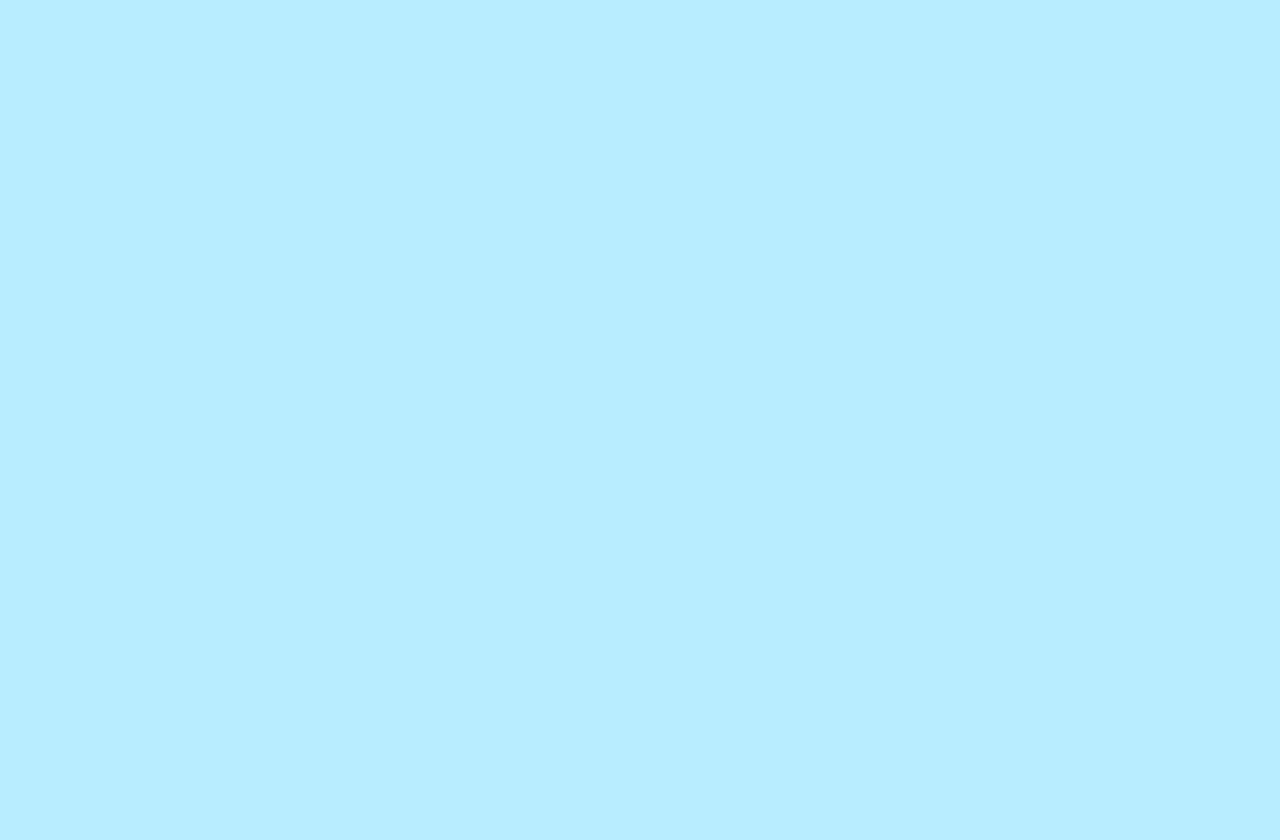
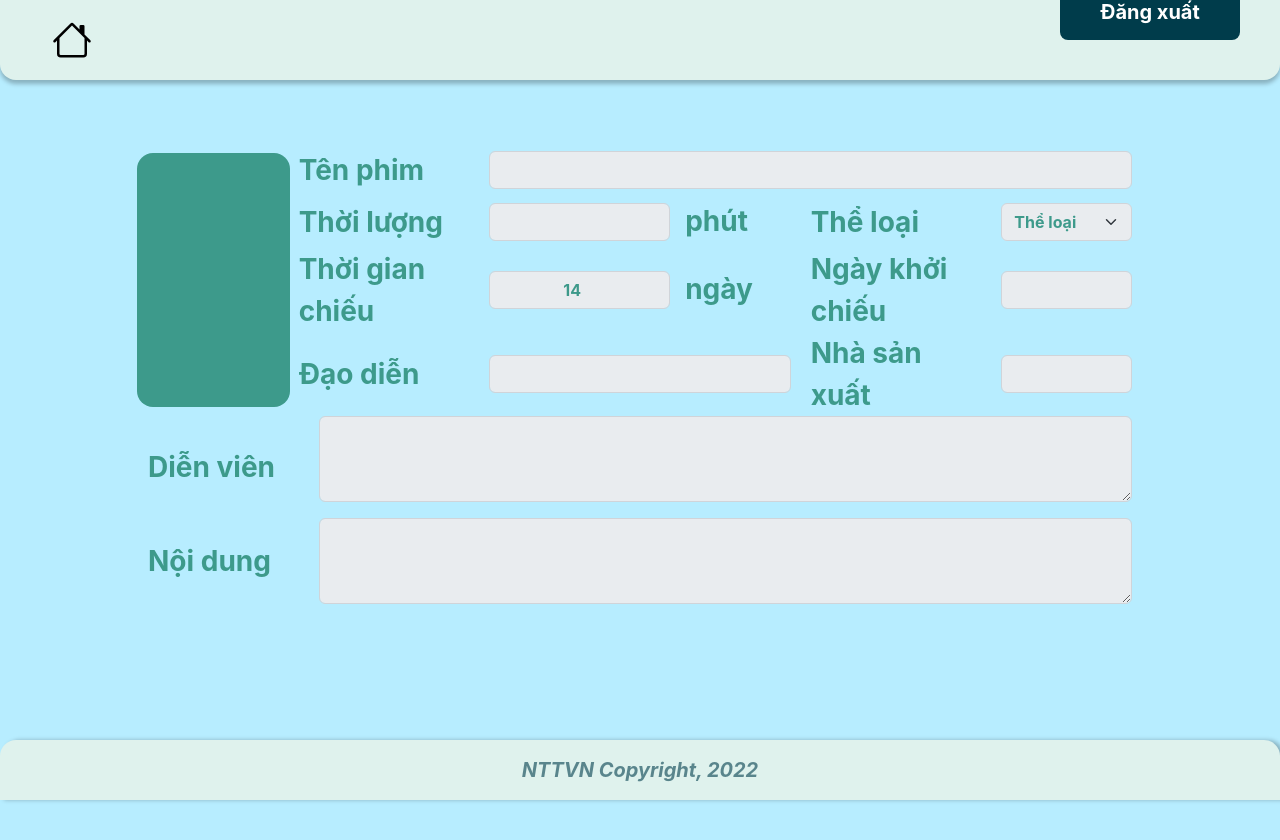
Before and after one commit to nguyendhst/project-movie-ticket-booking, a React (Create React App) app: page /movie-manage/1 in a window 1280 px wide. Before the commit this address had no page. Shown: the top 840 px of the page. Before the commit the page ends 800 px from the top, so only its background shows below. Built offline with nearby package versions, Linux system fonts and the light colour scheme.

Commit message:
movie manage add

```diff
--- a/src/App.js
+++ b/src/App.js
@@ -5,6 +5,7 @@ import { Routes, Route } from "react-router-dom";
 import LandingPage from "./pages/LandingPage/LandingPage";
 import ManagerLP from "./pages/ManagerLP/ManagerLP";
 import Content from "./pages/Content/Content";
+import Movie from "./pages/Content/Movie/Movie";
 import TicketBooking from "./pages/TicketBooking";
 import ManageShift from "./pages/HumanResource/ManageShift/manage_shift";
 import StaffShift from "./pages/HumanResource/StaffShift/staff_shift";
@@ -22,7 +23,10 @@ function App() {
                 <Routes>
                     <Route path="/" element={<LandingPage />} />
                     <Route path="/manager" element={<ManagerLP />} />
-                    <Route path="/content-manage" element={<Content />} />
+
+                    <Route path="/content-manage" element={<Content />}/>
+                    <Route path="movie-manage/:id" element={<Movie />}/>
+
                     <Route path="/movie/:id" element={<TicketBooking />} />
                     <Route path="/manage-shift" element={<ManageShift />} />
                     <Route path="/select-shift" element={<StaffShift />} />
--- a/src/components/Tabs/Tabs.css
+++ b/src/components/Tabs/Tabs.css
@@ -83,7 +83,7 @@
 .TabContent {
   max-height: 50vh;
 
-  padding-top: 60px;
+  padding-top: 40px;
   padding-right: 4%;
 
   display: grid;
@@ -282,6 +282,7 @@
   grid-area: iA;
   margin-right: 20px;
   margin-left: 20px;
+  margin-bottom: 1rem;
   display: flex;
   align-items: center;
 }
--- a/src/components/Tabs/Tabs.js
+++ b/src/components/Tabs/Tabs.js
@@ -185,9 +185,11 @@ function Tabs({tabs = [], editable = false , type = 0, sourceData = ""}) {
                             </Button>
                             {/* {console.log(addPopup)} */}
                         </div>
+
                         <div className="TabContent overflow-auto">
                         {tabs[activeTabIndex].content}
                         </div>
+
                         <AddModal
                             show={addPopup}
                             onHide={() => setAddPopup(false)}
--- a/src/pages/Content/Content.css
+++ b/src/pages/Content/Content.css
@@ -15,8 +15,8 @@
     font-weight: bold;
     text-align: center;
 
-    margin-top: 80px;
-    margin-bottom: 80px;
+    /* margin-top: 80px;
+    margin-bottom: 80px; */
     margin-right: 120px;
     margin-left: 0px;
 
@@ -116,6 +116,6 @@
     opacity: 1;
 }
 
-.card-body{
+.card{
     overflow: auto;
 }
--- /dev/null
+++ b/src/pages/Content/Movie/Movie.css
@@ -0,0 +1,18 @@
+.MovieEditMain{
+    margin-top: calc(5% + 80px);
+    margin-bottom: 60px;
+    margin-left: auto;
+    margin-right: auto;
+
+    width: 80%;
+    min-height: 660px;
+    max-height: 60vh;
+
+    /* background-color: #003C4B; */
+    color: #ffffff;
+    border-radius: 16px 16px 16px 16px;
+
+    display: flex;
+    flex-direction: column;
+    align-items: center;
+}
--- /dev/null
+++ b/src/pages/Content/Movie/Movie.js
@@ -0,0 +1,162 @@
+import React from 'react';
+import { useState } from 'react';
+import { useParams } from 'react-router-dom'
+
+
+import Footer from "../../../components/Footer/Footer";
+
+import House from "../../../Asset/house.svg";
+import {
+	Button,
+	Form
+ } from 'react-bootstrap';
+import './Movie.css';
+
+function Header() {
+
+	return(
+			<ul className="Header">
+					<ul className="Left_header">
+							<li id="Home-logo">
+									<a href="/manager">
+											<img src={House} width='40px' height='40px' alt="Home logo"></img>
+									</a>
+							</li>
+					</ul>
+					<li>
+							<a href='/#'>
+							<Button
+							className="LogoutButton"
+							>
+									Đăng xuất
+							</Button>
+							</a>
+					</li>
+			</ul>
+	)
+}
+
+
+
+function Movie() {
+	let {movie_id} = useParams();
+	const [modifying, setModifying] = useState(false);
+
+	return (
+		<div className='MovieEdit'>
+			<Header/>
+			<div className='MovieEditMain'>
+				<Form className="addModalBody overflow-auto" aria-disabled={!modifying}>
+					{/* // ======================// */}
+					<div className="BannerPic">
+							{/* <AddPreviewPic /> */}
+					</div>
+
+					<Form.Group className="FilmName">
+							<Form.Label className="iLabel" htmlFor="inputName">Tên phim</Form.Label>
+					</Form.Group>
+					<Form.Group className="InputName">
+							<Form.Control type="text" id="inputName" disabled={!modifying}/>
+					</Form.Group>
+
+					<Form.Group className="Duration">
+							<Form.Label className="iLabel" htmlFor="inputDuration">Thời lượng</Form.Label>
+					</Form.Group>
+					<Form.Group className="InputDuration">
+							<Form.Control type="number" id="inputDuration" disabled={!modifying}/>
+							<h4 className="iLabel dimension">phút</h4>
+					</Form.Group>
+
+					<Form.Group className="Categories">
+							<Form.Label className="iLabel" htmlFor="inputCategories">Thể loại</Form.Label>
+					</Form.Group>
+					<Form.Group className="InputCategories">
+						<Form.Select id="inputCategories" className="CategoriesOption" disabled={!modifying}>
+							<option>Thể loại</option>
+							<option value="caoboi">Cao bồi</option>
+							<option value="chientranh">Chiến tranh</option>
+							<option value="giadinh">Gia đình</option>
+							<option value="giatuong">Giả tưởng</option>
+							<option value="giatgan">Giật gân</option>
+							<option value="hai">Hài</option>
+							<option value="hanhdong">Hành động</option>
+							<option value="hinhsu">Hình sự</option>
+							<option value="hoathinh">Hoạt hình</option>
+							<option value="kinhdi">Kinh dị</option>
+							<option value="langman">Lãng mạn</option>
+							<option value="lichsu">Lịch sử</option>
+							<option value="lyky">Ly kỳ</option>
+							<option value="nhackich">Nhạc kịch</option>
+							<option value="phieuluu">Phiêu lưu</option>
+							<option value="tailieu">Tài liệu</option>
+							<option value="tamly">Tâm lý</option>
+							<option value="thanthoai">Thần thoại</option>
+							<option value="thethao">Thể thao</option>
+							<option value="tieusu">Tiểu sử</option>
+							<option value="tinhcam">Tình cảm</option>
+							<option value="toipham">Tội phạm</option>
+						</Form.Select>
+					</Form.Group>
+
+					<Form.Group className="Showtime">
+							<Form.Label className="iLabel" htmlFor="inputShowtime">Thời gian chiếu</Form.Label>
+					</Form.Group>
+					<Form.Group className="InputShowtime">
+							<Form.Control type="number" id="inputShowtime" defaultValue={14} disabled={!modifying}/>
+							<h4 className="iLabel dimension">ngày</h4>
+					</Form.Group>
+
+					<Form.Group className="Startdate">
+							<Form.Label className="iLabel" htmlFor="inputStartdate">
+									Ngày khởi chiếu
+							</Form.Label>
+					</Form.Group>
+					<Form.Group className="InputStartdate">
+							<Form.Control type="text" id="inputStartdate" disabled={!modifying}/>
+					</Form.Group>
+
+					<Form.Group className="Director">
+							<Form.Label className="iLabel" htmlFor="inputDirector">
+									Đạo diễn
+							</Form.Label>
+					</Form.Group>
+					<Form.Group className="InputDirector">
+							<Form.Control type="text" id="inputDirector" disabled={!modifying}/>
+					</Form.Group>
+
+					<Form.Group className="Producer">
+							<Form.Label className="iLabel" htmlFor="inputProducer">
+									Nhà sản xuất
+							</Form.Label>
+					</Form.Group>
+					<Form.Group className="InputProducer">
+							<Form.Control type="text" id="inputProducer" disabled={!modifying}/>
+					</Form.Group>
+
+					<Form.Group className="Actor">
+							<Form.Label className="iLabel" htmlFor="inputActor">
+									Diễn viên
+							</Form.Label>
+					</Form.Group>
+					<Form.Group className="InputActor">
+							<Form.Control as="textarea" rows={3} id="inputActor" disabled={!modifying}/>
+					</Form.Group>
+
+					<Form.Group className="Description">
+							<Form.Label className="iLabel" htmlFor="inputDescription">
+									Nội dung
+							</Form.Label>
+					</Form.Group>
+					<Form.Group className="InputDescription">
+							<Form.Control as="textarea" rows={3} id="inputDescription" disabled={!modifying}/>
+					</Form.Group>
+
+				</Form>
+			</div>
+
+			<Footer/>
+		</div>
+	)
+}
+
+export default Movie
--- a/src/pages/Customer_Care/components/Header/Header.css
+++ b/src/pages/Customer_Care/components/Header/Header.css
@@ -23,7 +23,7 @@
     font-size: 20px;
     font-weight: bold;
 
-    margin: 80px;
+    /* margin: 80px; */
     height: 56px;
     width: 180px;
     border-radius: 8px;
--- a/src/pages/ManagerLP/ManagerLP.css
+++ b/src/pages/ManagerLP/ManagerLP.css
@@ -21,8 +21,8 @@
     font-weight: bold;
     text-align: center;
 
-    margin-top: 80px;
-    margin-bottom: 80px;
+    /* margin-top: 80px;
+    margin-bottom: 80px; */
     margin-right: 120px;
     margin-left: 0px;
 
```
Also changed, not shown: src/pages/Content/Content.js (+13 -3 lines).
